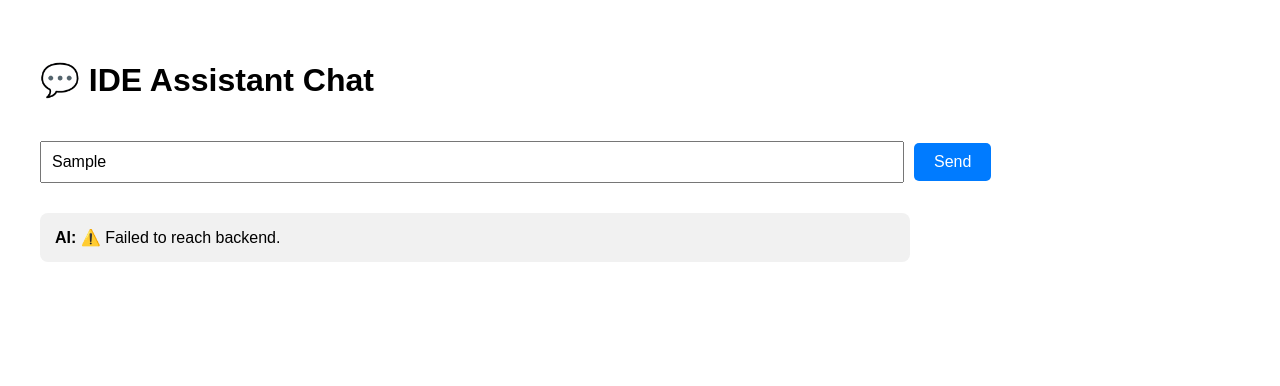
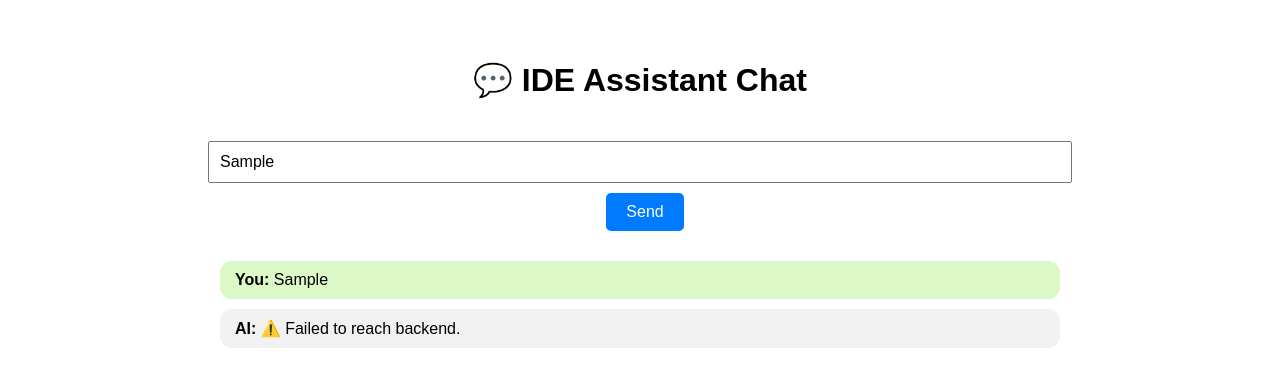
Before and after one commit to Aryaman240906/Ide-assistant-project, a React (Create React App) app in the folder frontend/ide-assistant-ui/: page / in a window 1280 px wide. Both pictures are taken after typing "Sample" into the empty fields and a click on the button "Send". Shown: the top 386 px of the page. Built offline with nearby package versions, Linux system fonts and the light colour scheme; no server answers.

Commit message:
feat: built chat UI layout with message bubbles

```diff
--- a/frontend/ide-assistant-ui/src/App.js
+++ b/frontend/ide-assistant-ui/src/App.js
@@ -1,23 +1,48 @@
+import React, { useState } from "react";
 import API from "./api";
-import React, { useState } from "react";
 
 function App() {
   const [userMessage, setUserMessage] = useState("");
-  const [aiResponse, setAiResponse] = useState("");
+  const [chatHistory, setChatHistory] = useState([]); // Array of chat objects
+
   const sendMessage = async () => {
     if (!userMessage.trim()) return;
 
+    // 👩‍💻 Add user's message to chat first
+    const newHistory = [...chatHistory, { from: "user", text: userMessage }];
+
     try {
+      // 📤 Send the message to backend
       const res = await API.post("/send", { message: userMessage });
-    setAiResponse(res.data.response); // This saves backend's reply
+
+      // 🤖 Add AI response to chat history
+      newHistory.push({ from: "ai", text: res.data.response });
+
+      // 💾 Save the updated chat
+      setChatHistory(newHistory);
+
+      // ✨ Clear the input box
+      setUserMessage("");
     } catch (error) {
-    console.error("Error sending message:", error);
-    setAiResponse("⚠️ Failed to reach backend.");
+      console.error("Error:", error);
+
+      // ⚠️ Show error if backend fails
+      newHistory.push({ from: "ai", text: "⚠️ Failed to reach backend." });
+      setChatHistory(newHistory);
     }
   };
 
   return (
-    <div className="App" style={{ padding: "2rem", fontFamily: "sans-serif" }}>
+    <div
+      className="App"
+      style={{
+        padding: "2rem",
+        fontFamily: "sans-serif",
+        display: "flex",
+        flexDirection: "column",
+        alignItems: "center",
+      }}
+    >
       <h1>💬 IDE Assistant Chat</h1>
 
       <input
@@ -43,24 +68,30 @@ function App() {
           color: "#fff",
           border: "none",
           borderRadius: "5px",
+          marginTop: "10px",
         }}
       >
         Send
       </button>
-      {aiResponse && (
+
+      {/* 💬 CHAT BUBBLES DISPLAY */}
+      <div style={{ marginTop: "30px", width: "70%" }}>
+        {chatHistory.map((msg, index) => (
           <div
+            key={index}
             style={{
-            marginTop: "30px",
-            padding: "15px",
-            background: "#f1f1f1",
-            borderRadius: "8px",
-            maxWidth: "70%",
-            fontSize: "16px",
+              background: msg.from === "user" ? "#DCF8C6" : "#f1f1f1",
+              padding: "10px 15px",
+              borderRadius: "12px",
+              marginBottom: "10px",
+              alignSelf: msg.from === "user" ? "flex-end" : "flex-start",
+              textAlign: "left",
             }}
           >
-          <strong>AI:</strong> {aiResponse}
+            <strong>{msg.from === "user" ? "You" : "AI"}:</strong> {msg.text}
           </div>
-      )}
+        ))}
+      </div>
     </div>
   );
 }
```
Lines whose indentation alone changed are shown as unchanged.
